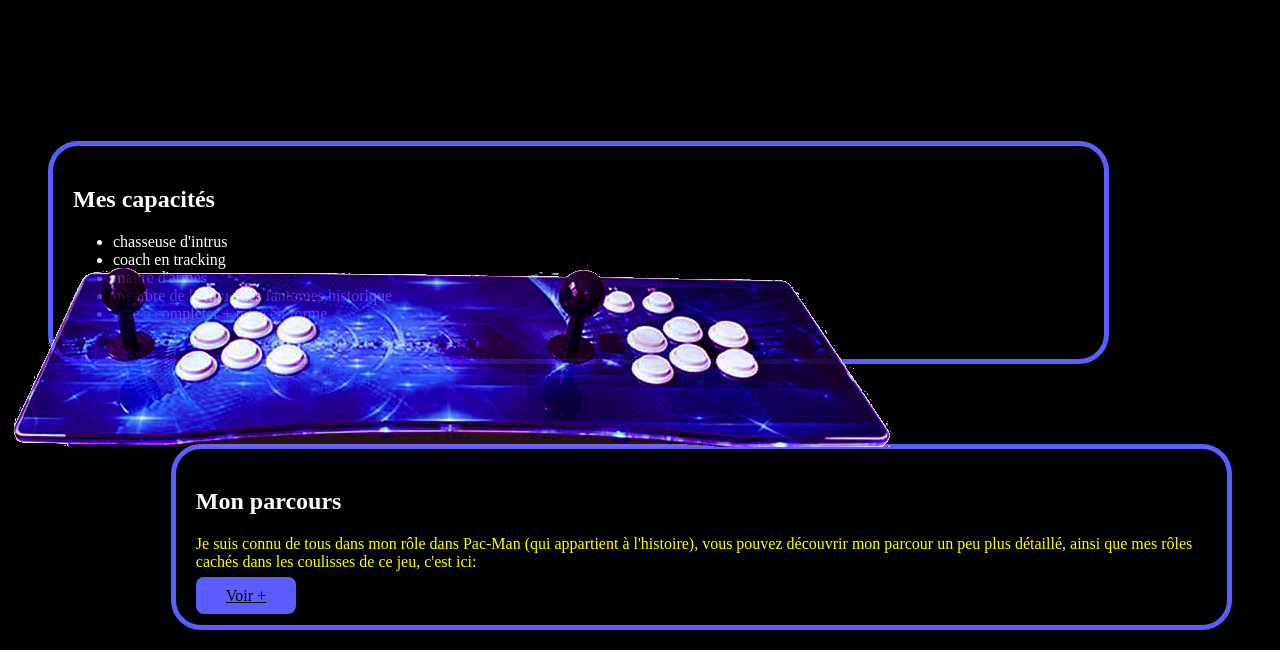
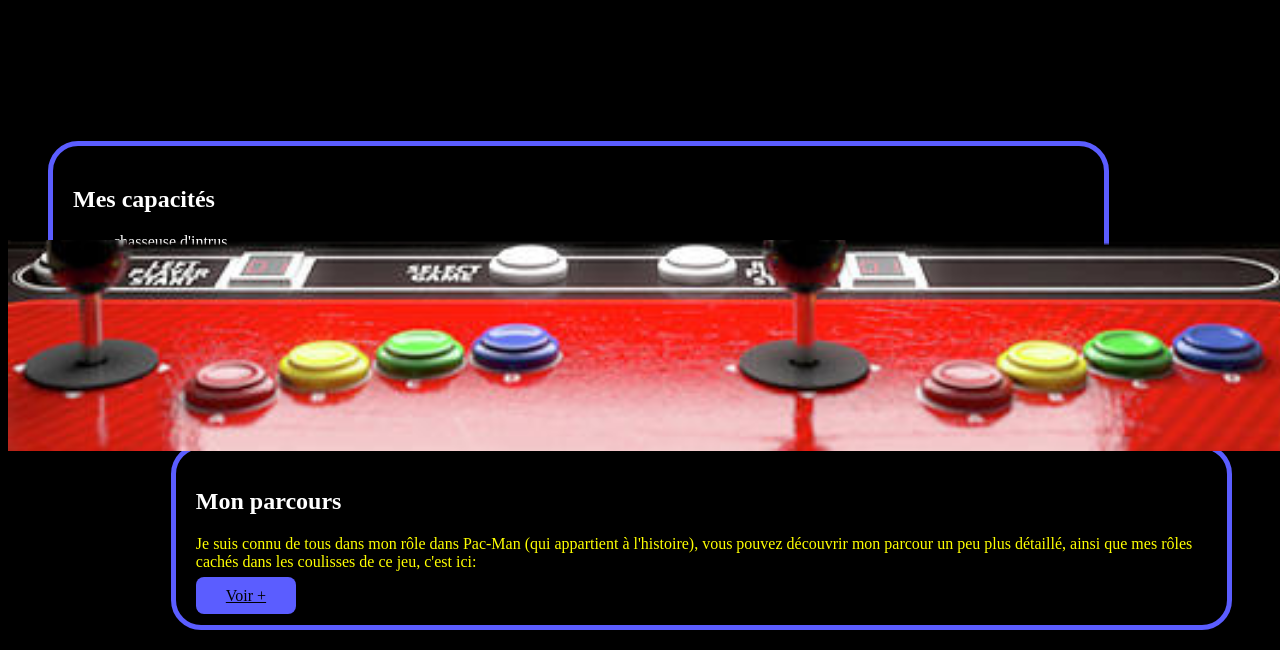
Before and after one commit to JeffNys/Pinky, a PHP site: page /index.php in a window 1280 px wide. Shown: the part 349-999 px from the top of the page. Run offline with PHP 8.4, Linux system fonts and the light colour scheme.

Commit message:
le putain de clavier de la mort

```diff
--- a/_footer.php
+++ b/_footer.php
@@ -1,4 +1,3 @@
 <?php ?>
-<a href="game.php" title="vous voulez jouez?">
-	<img class="clavier" src="clavierArcade.png" alt="clavier d'arcade">
-</a>
+<footer class="footer_index">
+</footer>
--- a/index.php
+++ b/index.php
@@ -52,8 +52,6 @@
 		</div>
 	</div>
     </main>
-    <footer class="footer_index">
 	<?php include("_footer.php"); ?>
-    </footer>
   </body>
 </html>
--- a/style.css
+++ b/style.css
@@ -1,6 +1,7 @@
 body {
 	background-color: black;
 	color: white;
+
 }
 
 @font-face {
@@ -45,9 +46,16 @@ nav a:hover {
   color: #FF69CE;
 }
 
-.footer_index {
+footer {
    position: fixed;
    bottom:0;
+   height: 211px;
+   width: 100%;
+   background-size: 100%;
+   background-image: url('clavierArcade2.png');
+   background-position: bottom;
+   background-repeat: no-repeat;
+
 }
 
 .clavier {
```
Also changed, not shown: clavierArcade2.png (added).
